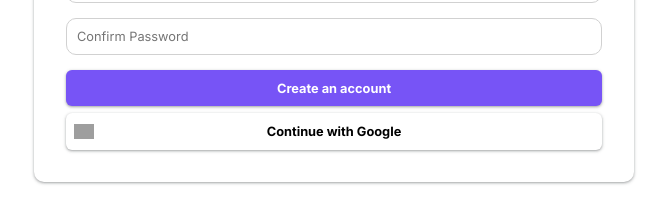
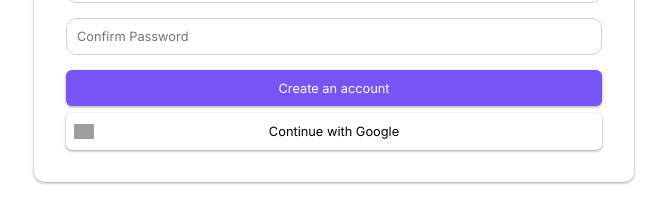
Before and after one commit to dhruv7911/social_media_frontend, a React (Vite) app: page / in a window 1280 px wide. Shown: the part 301-501 px from the top of the page, without its empty margins (306-973 px from the left). Built offline with nearby package versions, Linux system fonts and the light colour scheme; grey boxes are pictures that could not be loaded; the HTML template or start-up script is replaced by a standard one.

Commit message:
reduce font weight button

```diff
--- a/src/components/Button/Button.css
+++ b/src/components/Button/Button.css
@@ -8,7 +8,6 @@
     padding: 1.5%;
     padding-top: 2%;
     padding-bottom: 2%;
-    font-weight: bolder;
     color: white;
     box-sizing: border-box;
 }
--- a/src/components/GoogleButton/GoogleButton.css
+++ b/src/components/GoogleButton/GoogleButton.css
@@ -8,7 +8,6 @@
     padding: 1.5%;
     padding-top: 2%;
     padding-bottom: 2%;
-    font-weight: bolder;
     color: rgb(0, 0, 0);
     box-sizing: border-box;
 }
```
